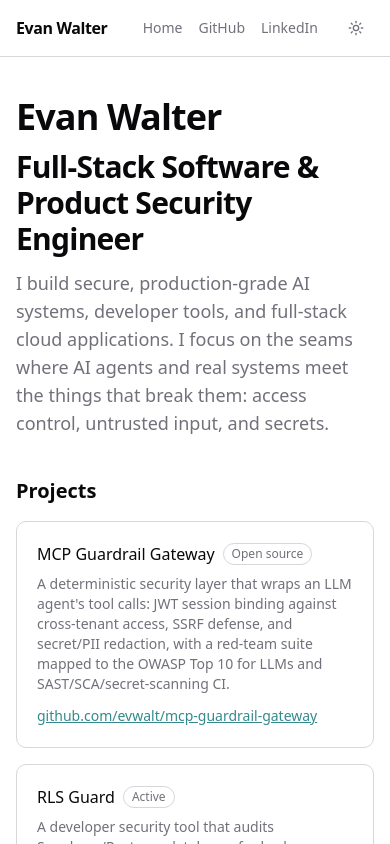
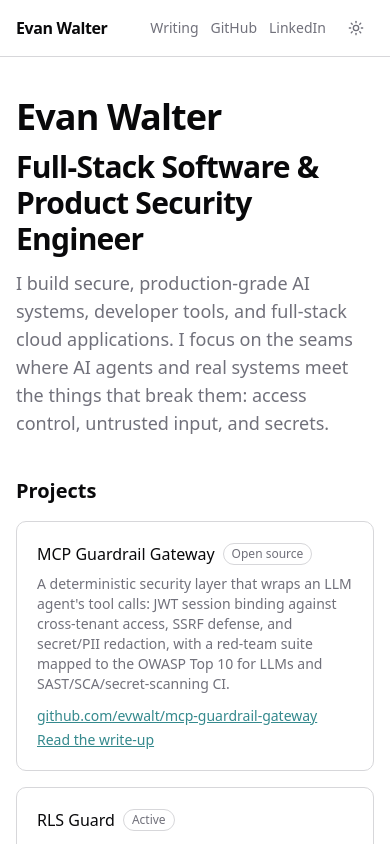
Before and after one commit to evwalt/evanwalter.dev, a Next.js app: page / in a window 390 px wide. Shown: the top 844 px of the page. Built offline with nearby package versions, Linux system fonts and the light colour scheme.

Commit message:
feat(nav): link Writing from the header and the gateway card
Co-Authored-By: Claude Opus 5.5 <noreply@anthropic.com>
Claude-Session: https://claude.ai/code/session_016XfGD5MQ3iZeLMhREZw3k6

```diff
--- a/app/page.tsx
+++ b/app/page.tsx
@@ -25,14 +25,19 @@ export default function HomePage() {
           <p className="text-muted-foreground mt-2 text-sm">
             {`A deterministic security layer that wraps an LLM agent's tool calls: JWT session binding against cross-tenant access, SSRF defense, and secret/PII redaction, with a red-team suite mapped to the OWASP Top 10 for LLMs and SAST/SCA/secret-scanning CI.`}
           </p>
+          <div className="mt-3 flex flex-wrap gap-x-4 gap-y-1 text-sm">
             <a
               href="https://github.com/evwalt/mcp-guardrail-gateway"
               target="_blank"
               rel="noreferrer"
-            className="text-primary mt-3 inline-block text-sm underline"
+              className="text-primary underline"
             >
               github.com/evwalt/mcp-guardrail-gateway
             </a>
+            <Link href="/writing/mcp-guardrail-gateway-findings" className="text-primary underline">
+              Read the write-up
+            </Link>
+          </div>
         </div>
         <div className="rounded-lg border p-5">
           <div className="flex items-center gap-2">
--- a/components/site-header.tsx
+++ b/components/site-header.tsx
@@ -12,14 +12,26 @@ export function SiteHeader() {
   return (
     <header className="border-b">
       <Container className="flex h-14 items-center justify-between">
-        <Link href="/" className="hover:text-primary font-semibold tracking-tight">
+        <Link
+          href="/"
+          className="hover:text-primary font-semibold tracking-tight whitespace-nowrap"
+        >
           Evan Walter
         </Link>
 
-        <div className="flex items-center gap-5">
-          <div className="flex items-center gap-4 text-sm">
-            <Link href="/" className="text-muted-foreground hover:text-primary transition-colors">
+        <div className="flex items-center gap-3 sm:gap-5">
+          <div className="flex items-center gap-3 text-sm sm:gap-4">
+            <Link
+              href="/"
+              className="text-muted-foreground hover:text-primary hidden transition-colors sm:inline"
+            >
               Home
+            </Link>
+            <Link
+              href="/writing"
+              className="text-muted-foreground hover:text-primary transition-colors"
+            >
+              Writing
             </Link>
             <a
               href="https://github.com/evwalt"
```
Lines whose indentation alone changed are shown as unchanged.
